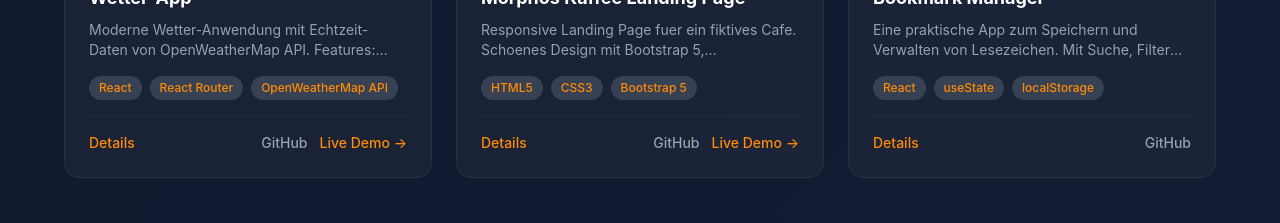
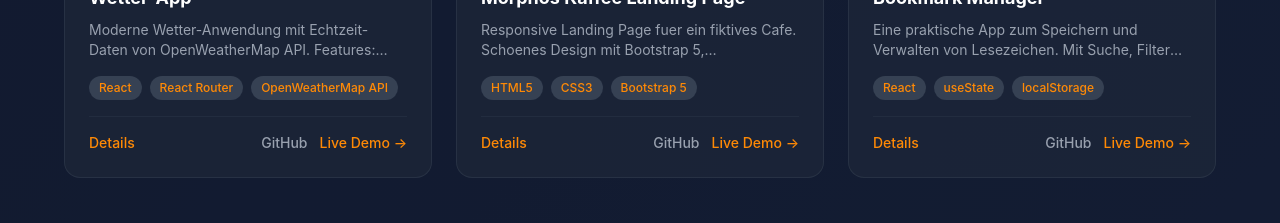
Before and after one commit to eeraj88/eeraj-portfolio-woche4, a React (Vite) app: page / in a window 1280 px wide. Shown: the part 2700-2923 px from the top of the page. Built offline with nearby package versions, Linux system fonts and the light colour scheme.

Commit message:
Add Bookmark Manager live link

```diff
--- a/src/data/projects.js
+++ b/src/data/projects.js
@@ -24,7 +24,7 @@ const projects = [
     titel: "Bookmark Manager",
     beschreibung: "Eine praktische App zum Speichern und Verwalten von Lesezeichen. Mit Suche, Filter und Kategorien. Daten werden lokal gespeichert.",
     technologien: ["React", "useState", "localStorage"],
-    link: "#",
+    link: "https://bookmark-manager-nine-chi.vercel.app",
     github: "https://github.com/eeraj88/bookmark-manager",
     kategorie: "React",
     bild: "https://images.unsplash.com/photo-1507842217343-583bb7270b66?w=600&q=80"
```
